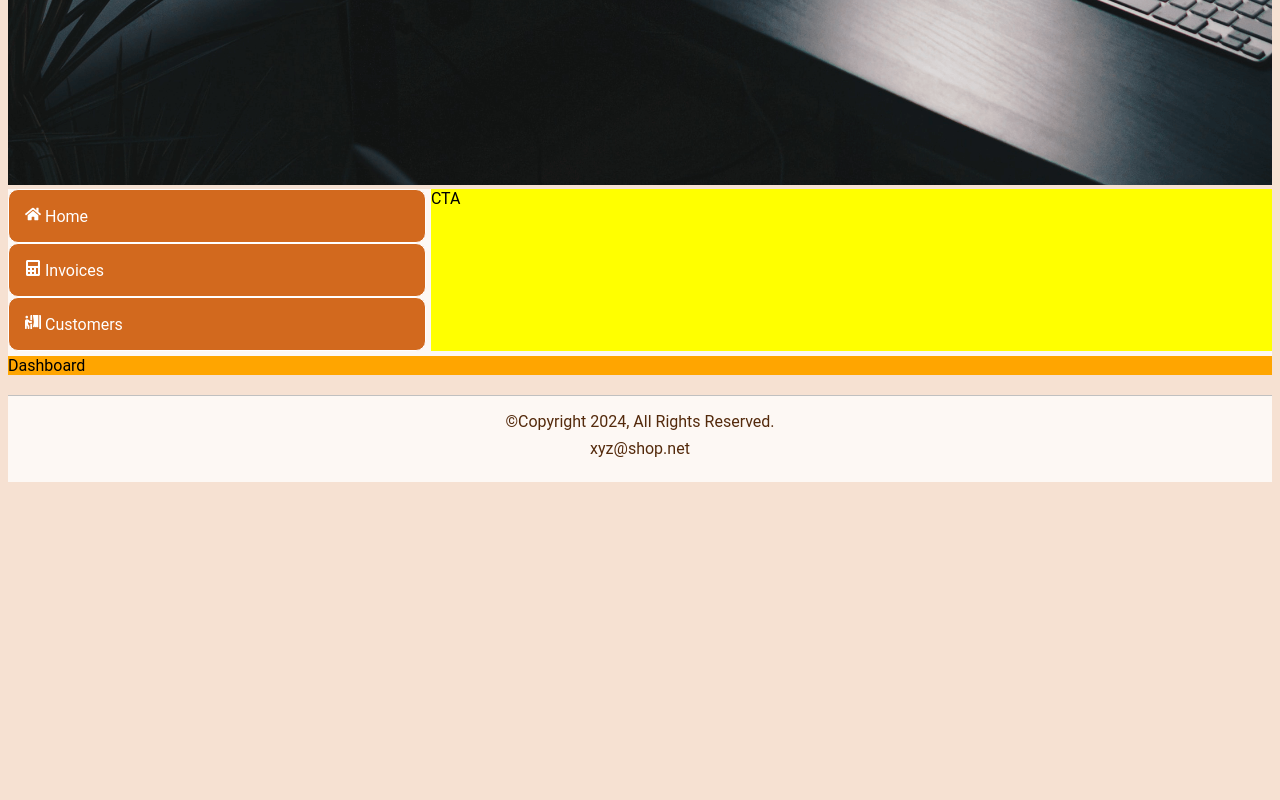
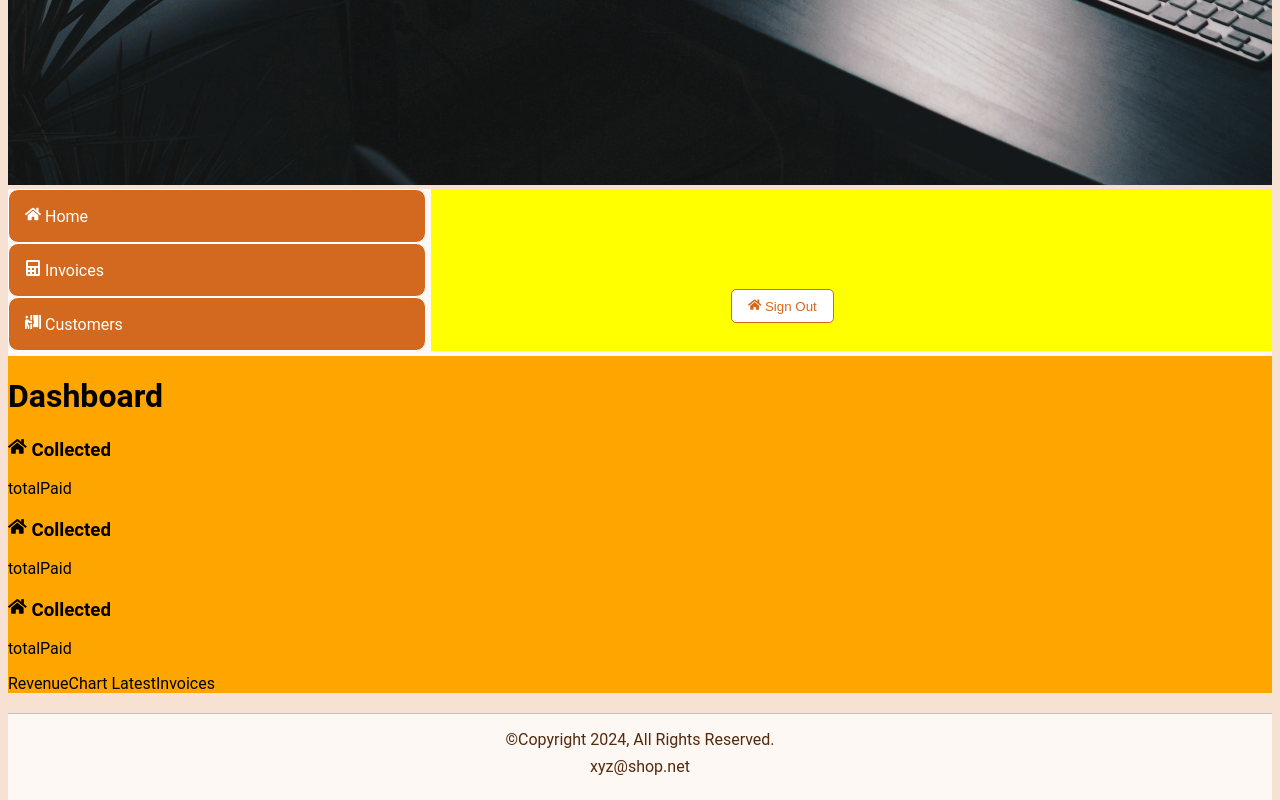
Before and after one commit to bersennaidoo/nextjs-sass-template, a Next.js app: page /dashboard in a window 1280 px wide. Shown: the part 351-1151 px from the top of the page. Before the commit the page ends 833 px from the top, so only its background shows below. Built offline with nearby package versions, Linux system fonts and the light colour scheme.

Commit message:
Integrated app with netlify prisma and mongoatlas

```diff
--- a/app/assets/sass/local/components/_c-cta.scss
+++ b/app/assets/sass/local/components/_c-cta.scss
@@ -1,4 +1,22 @@
 .c-cta {
-    grid-area: cta;
-    background-color: yellow;
+  grid-area: cta;
+  background-color: yellow;
+  &__btn {
+    position: relative;
+    padding-inline: $spacer;
+    padding-block: $spacer * 0.5;
+    background-color: $white;
+    color: $primary;
+    border: 1px solid $primary;
+    border-radius: 5px;
+  }
 }
+
+@media (min-width: $breakpoint-min-width-md) {
+  .c-cta {
+    &__btn {
+      top: 6.25rem;
+      left: 18.75rem;
+    }
+  }
+}
--- /dev/null
+++ b/app/components/c-card-wrapper/c-card-wrapper.tsx
@@ -0,0 +1,13 @@
+import CCard from "@/app/components/c-card/c-card"
+
+const CCardWrapper = () => {
+    return (
+        <div className="c-card-wrapper">
+            <CCard title="Collected" value="totalPaid" type="collected" />
+            <CCard title="Collected" value="totalPaid" type="pending" />
+            <CCard title="Collected" value="totalPaid" type="invoices" />
+        </div>
+    )
+}
+
+export default CCardWrapper
--- /dev/null
+++ b/app/components/c-card/c-card.tsx
@@ -0,0 +1,35 @@
+import { FaHome } from "react-icons/fa"
+
+const iconMap = {
+    collected: FaHome,
+    customers: FaHome,
+    pending: FaHome,
+    invoices: FaHome,
+  };
+
+const CCard = ({
+    title,
+    value,
+    type,
+  }: {
+    title: string;
+    value: number | string;
+    type: 'invoices' | 'customers' | 'pending' | 'collected';
+  }) => {
+    const Icon = iconMap[type]
+    return (
+      <div className="c-card">
+        <div className="c-card_heading">
+          <h3 className="ml-2 text-sm font-medium"><Icon /> {title}</h3>
+        </div>
+        <p
+          className="c-card__body"
+        >
+          {value}
+        </p>
+      </div>
+    );
+  }
+
+
+export default CCard
--- a/app/components/cta/cta.tsx
+++ b/app/components/cta/cta.tsx
@@ -1,10 +1,16 @@
 "use client"
+
+import { FaHome } from "react-icons/fa"
 
 const Cta = () => {
 
     return (
         <div className="c-cta">
-            CTA
+            <form className="c-cta__form">
+                <button className="c-cta__btn">
+                    <div className="c-cta__signout"><FaHome /> Sign Out</div>
+                </button>
+            </form>
         </div>
     )
 }
--- a/app/dashboard/page.tsx
+++ b/app/dashboard/page.tsx
@@ -1,10 +1,22 @@
 import Link from "next/link"
+import CCardWrapper from "@/app/components/c-card-wrapper/c-card-wrapper"
 
 const Dashboard = () => {
     return (
-        <div className="c-dashboard">
-            Dashboard
-        </div>
+        <main className="c-dashboard">
+            <h1 className="c-dashboard__heading">
+                Dashboard
+            </h1>
+            <div className="c-dasboard__card-frame">
+                <div className="c-dashboard__card-wrapper">
+                    <CCardWrapper />
+                </div>
+            </div>
+            <div className="c-dashboard__revenue-chart-invoices-frame">
+                RevenueChart
+                LatestInvoices
+            </div>
+        </main>
     )
 }
 
```
Also changed, not shown: app/domain/foundation/db/prisma.ts (added, +9 -0 lines), documentation/setup.md (added, +37 -0 lines), 2 other files (tests, documents, lock files or other folders).
